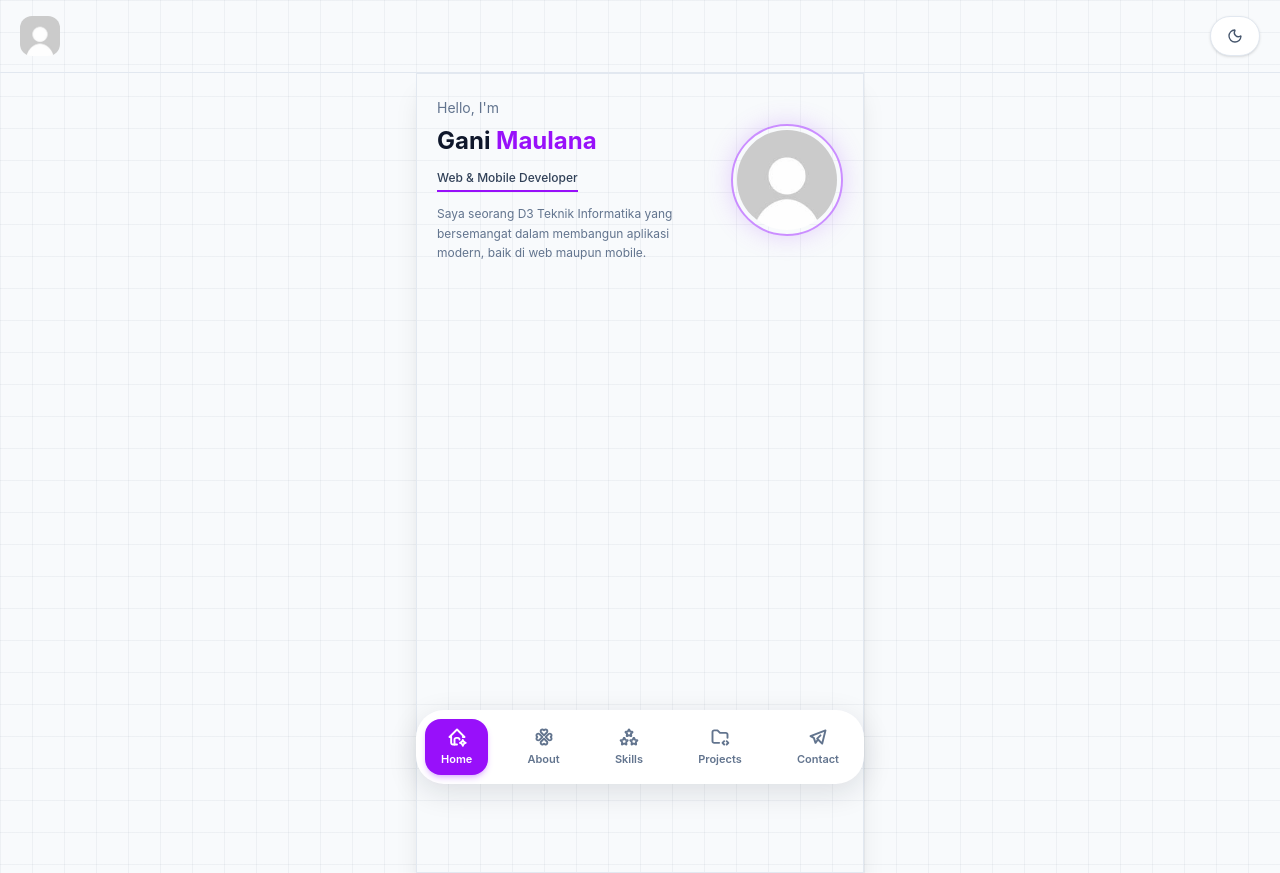
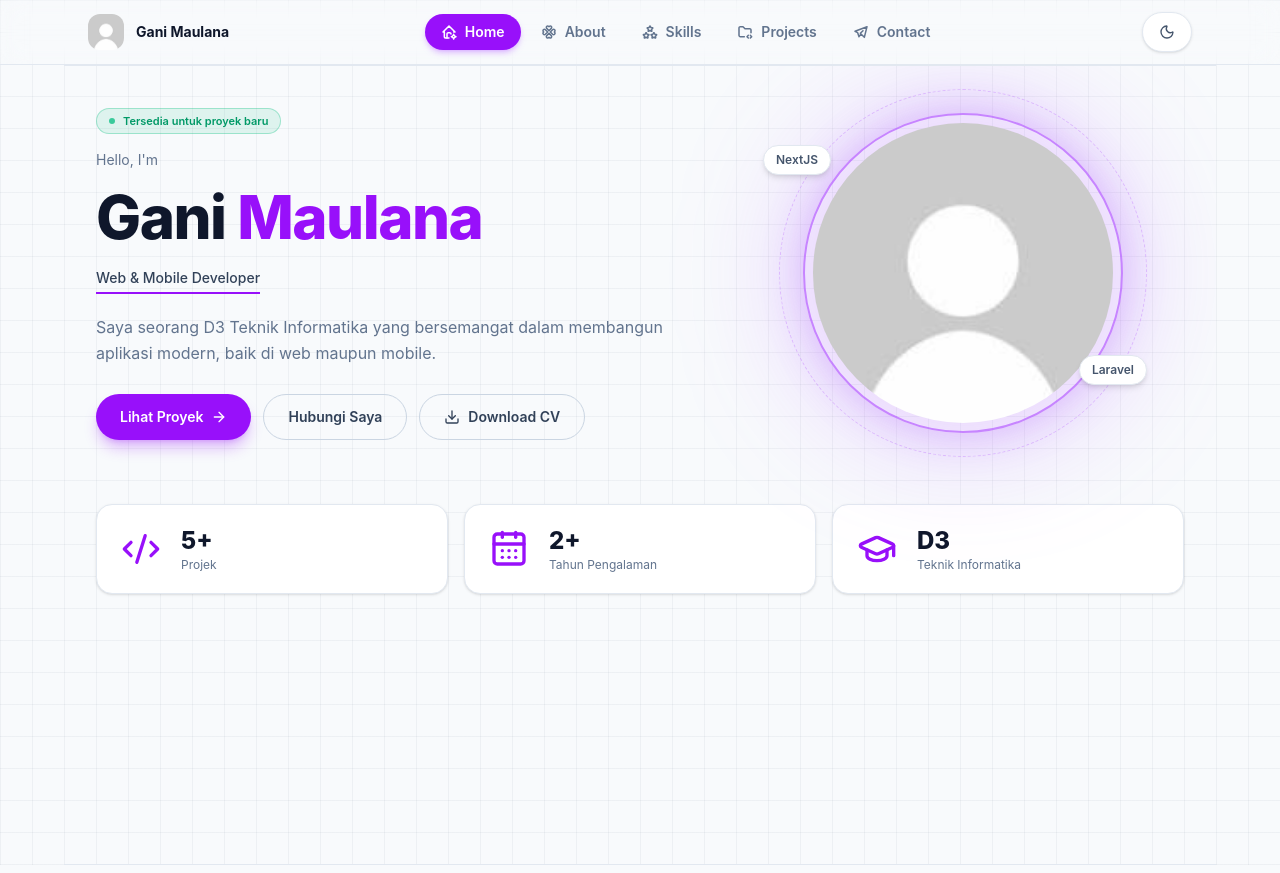
Before and after one commit to ganimaulana3/personal-website, a Next.js app: page / in a window 1280 px wide. Built offline with nearby package versions, Linux system fonts and the light colour scheme.

Commit message:
home - responsive

```diff
--- a/app/layout.tsx
+++ b/app/layout.tsx
@@ -1,7 +1,8 @@
-import Navbar from "@/components/Navbar";
-import Header from "@/components/Header";
+import Navbar from "@/components/global/Navbar";
+import Header from "@/components/global/Header";
+import Topbar from "@/components/global/Topbar";
 import Script from "next/script";
-import { ThemeProvider } from "@/components/theme-provider";
+import { ThemeProvider } from "@/components/global/theme-provider";
 import "@/app/globals.css";
 
 import { Plus_Jakarta_Sans } from "next/font/google";
@@ -23,9 +24,10 @@ export default function RootLayout({
           {`(function(){try{var t=localStorage.getItem("theme");if(t==="dark"||(!t&&matchMedia("(prefers-color-scheme: dark)").matches)){document.documentElement.classList.add("dark")}}catch(e){}})()`}
         </Script>
         <ThemeProvider>
+          <Topbar />
           {/* Header di bagian atas */}
           <Header />
-          <div className="relative mx-auto min-h-screen max-w-md overflow-hidden border border-slate-200 px-5 pb-28 pt-6 shadow-xl dark:border-transparent dark:bg-transparent dark:shadow-none">
+          <div className="relative mx-auto min-h-screen max-w-md overflow-hidden border border-slate-200 px-5 pb-28 pt-6 dark:border-transparent dark:bg-transparent dark:shadow-none md:max-w-6xl md:border-x-0 md:px-8 md:pb-16 md:pt-10">
 
             {/* Konten utama dari page.tsx akan otomatis masuk ke {children} ini */}
             <main>{children}</main>
--- a/app/page.tsx
+++ b/app/page.tsx
@@ -1,34 +1,119 @@
 import Link from "next/link";
+import { ArrowRight, CodeXml, CalendarDays, GraduationCap, Download } from "lucide-react";
 import ShiningStars from "@/components/ShiningStars";
 import ShootingStars from "@/components/ShootingStars";
 import BackgroundFX from "@/components/home/BackgroundFX";
 
+const stats = [
+  {
+    label: "Projek",
+    value: "5+",
+    icon: CodeXml,
+  },
+  {
+    label: "Tahun Pengalaman",
+    value: "2+",
+    icon: CalendarDays,
+  },
+  {
+    label: "Teknik Informatika",
+    value: "D3",
+    icon: GraduationCap,
+  },
+]
+
 export default function Home() {
   return (
     <BackgroundFX>
-      <section className="flex items-center justify-between gap-4">
-        <ShiningStars/>
-        <ShootingStars/>
-        <div className="flex-1 space-y-2">
+      <div className="space-y-10 md:space-y-16">
+        <section className="relative flex items-center gap-5 md:grid md:grid-cols-[1.15fr_0.85fr] md:items-center md:gap-12">
+          <ShiningStars />
+          <ShootingStars />
+          <div className="min-w-0 flex-1 space-y-2 md:space-y-4">
+            <div className="inline-flex items-center gap-2 rounded-full border border-emerald-500/30 bg-emerald-500/10 px-3 py-1 text-[11px] font-semibold text-emerald-600 dark:text-emerald-400">
+              <span className="h-1.5 w-1.5 animate-pulse rounded-full bg-emerald-500" />
+              Tersedia untuk proyek baru
+            </div>
             <p className="text-sm text-slate-500 transition-colors duration-300 dark:text-gray-300">Hello, I&apos;m</p>
-          <h1 className="text-2xl font-bold leading-tight">
+            <h1 className="text-2xl font-bold leading-tight md:text-6xl md:font-extrabold md:leading-[1.05] md:tracking-tight">
               Gani <span className="text-purple-600 dark:text-purple-400">Maulana</span>
             </h1>
-          <p className="inline-block border-b-2 border-purple-600 dark:border-purple-500 pb-1 text-xs font-medium text-slate-700 transition-colors duration-300 dark:text-gray-200">
+            <p className="inline-block border-b-2 border-purple-600 dark:border-purple-500 pb-1 text-xs font-medium text-slate-700 transition-colors duration-300 dark:text-gray-200 md:text-sm">
               Web &amp; Mobile Developer
             </p>
-          <p className="pt-1 text-xs leading-relaxed text-slate-500 transition-colors duration-300 dark:text-gray-400">
+            <p className="max-w-xl pt-1 text-xs leading-relaxed text-slate-500 transition-colors duration-300 dark:text-gray-400 md:text-base">
               Saya seorang D3 Teknik Informatika yang bersemangat dalam membangun aplikasi modern, baik di web maupun mobile.
             </p>
+            {/* CTA — desktop only */}
+            <div className="hidden gap-3 pt-3 md:flex">
+              <Link
+                href="/projects"
+                className="group inline-flex items-center gap-2 rounded-full bg-purple-600 px-6 py-3 text-sm font-semibold text-white shadow-lg shadow-purple-600/30 transition-colors hover:bg-purple-700"
+              >
+                Lihat Proyek
+                <ArrowRight size={16} className="transition-transform group-hover:translate-x-0.5" />
+              </Link>
+              <Link
+                href="/contact"
+                className="inline-flex items-center gap-2 rounded-full border border-slate-300 px-6 py-3 text-sm font-semibold text-slate-700 transition-colors hover:bg-slate-100 dark:border-white/15 dark:text-slate-200 dark:hover:bg-white/5"
+              >
+                Hubungi Saya
+              </Link>
+              <a
+                href="/resume.pdf"
+                download
+                className="inline-flex items-center gap-2 rounded-full border border-slate-300 px-6 py-3 text-sm font-semibold text-slate-700 transition-colors hover:bg-slate-100 dark:border-white/15 dark:text-slate-200 dark:hover:bg-white/5"
+              >
+                <Download size={16} />
+                Download CV
+              </a>
             </div>
-        <div className="relative h-28 w-28 shrink-0 rounded-full border-2 border-purple-500/60 dark:border-purple-400/50 p-1 shadow-[0_0_25px_rgba(168,85,247,0.25)]">
+          </div>
+          {/* Foto profil */}
+          <div className="relative mx-auto h-28 w-28 shrink-0 md:h-80 md:w-80">
+            <div className="absolute inset-0 rounded-full bg-purple-500/30 blur-3xl" />
+            <div className="absolute -inset-4 rounded-full border border-dashed border-purple-400/40 md:-inset-6" />
+            <div className="relative h-full w-full rounded-full border-2 border-purple-500/60 p-1.5 shadow-[0_0_40px_rgba(168,85,247,0.3)] dark:border-purple-400/50 md:p-2">
               <img
-            src="/testing/profile.jpg" // Ganti dengan path foto Anda di folder public/
+                src="/testing/profile.jpg"
                 alt="Gani Maulana"
                 className="h-full w-full rounded-full object-cover"
               />
             </div>
+
+            {/* Chip melayang — desktop only */}
+            <div className="absolute -left-10 top-8 hidden rounded-full border border-slate-200 bg-white px-3 py-1.5 text-xs font-semibold text-slate-600 shadow-md dark:border-white/10 dark:bg-[#151324] dark:text-slate-300 md:block">
+              NextJS
+            </div>
+            <div className="absolute -right-6 bottom-12 hidden rounded-full border border-slate-200 bg-white px-3 py-1.5 text-xs font-semibold text-slate-600 shadow-md dark:border-white/10 dark:bg-[#151324] dark:text-slate-300 md:block">
+              Laravel
+            </div>
+          </div>
         </section>
+
+        {/* ===== STATS — desktop only ===== */}
+        <section className="hidden gap-4 md:grid md:grid-cols-3">
+          {stats.map((stat) => {
+            const Icon = stat.icon;
+            return (
+              <div
+                key={stat.label}
+                className="flex items-center gap-4 rounded-2xl border border-slate-200 bg-white p-5 shadow-sm transition-colors dark:border-white/10 dark:bg-white/5"
+              >
+                <div className="flex h-12 w-12 shrink-0 items-center justify-center text-purple-600 dark:text-purple-400">
+                  <Icon size={40} />
+                </div>
+                <div className="text-left">
+                  <p className="text-2xl font-extrabold text-slate-900 dark:text-slate-100">
+                    {stat.value}
+                  </p>
+                  <p className="text-xs text-slate-500 dark:text-slate-400">{stat.label}</p>
+                </div>
+              </div>
+            );
+          })}
+        </section>
+      </div>
     </BackgroundFX>
   );
 }
--- a/components/Header.tsx
+++ b/components/global/Header.tsx
@@ -2,12 +2,12 @@
 
 import Image from "next/image";
 import { Moon, Sun } from "lucide-react";
-import { useTheme } from "./theme-provider";
+import { useTheme } from "../global/theme-provider";
 
 export default function Header() {
   const { theme, toggleTheme } = useTheme();
   return (
-    <header className="flex items-center justify-between border-b border-slate-200 px-5 py-4 dark:border-white/10">
+    <header className="flex items-center justify-between border-b border-slate-200 px-5 py-4 dark:border-white/10 md:hidden">
       <Image
         src="/testing/profile.jpg"
         alt="Logo Gani Maulana"
--- a/components/Navbar.tsx
+++ b/components/global/Navbar.tsx
@@ -5,7 +5,7 @@ import Link from "next/link";
 import { usePathname } from "next/navigation";
 
 // Struktur data menggunakan SVG komponen langsung
-const items = [
+export const items = [
   {
     id: "home",
     href: "/",
@@ -164,7 +164,7 @@ export default function BottomNav() {
   const pathname = usePathname();
 
   return (
-    <nav className="fixed inset-x-4 bottom-4 z-50 mx-auto max-w-md rounded-[28px] border border-transparent bg-white p-2 shadow-[0_8px_30px_rgba(15,23,42,0.12)] transition-colors duration-300 dark:border-slate-800 dark:bg-slate-900 dark:shadow-[0_8px_30px_rgba(0,0,0,0.5)]">
+    <nav className="fixed inset-x-4 bottom-4 z-50 mx-auto md:hidden max-w-md rounded-[28px] border border-transparent bg-white p-2 shadow-[0_8px_30px_rgba(15,23,42,0.12)] transition-colors duration-300 dark:border-slate-800 dark:bg-slate-900 dark:shadow-[0_8px_30px_rgba(0,0,0,0.5)]">
       <ul className="flex items-center justify-between">
         {items.map(({ id, label, icon: Icon, href }) => {
           const isActive = pathname === href;
--- /dev/null
+++ b/components/global/Topbar.tsx
@@ -0,0 +1,68 @@
+"use client";
+
+import Image from "next/image";
+import Link from "next/link";
+import { usePathname } from "next/navigation";
+import { Moon, Sun } from "lucide-react";
+import { useTheme } from "./theme-provider";
+import { items } from "./Navbar";
+
+export default function Topbar() {
+    const pathname = usePathname();
+    const { theme, toggleTheme } = useTheme();
+
+    return (
+        <header className="sticky top-0 z-40 hidden border-b border-slate-200 backdrop-blur-md transition-colors duration-300 dark:border-white/10 md:block">
+            <div className="mx-auto flex h-16 max-w-6xl items-center justify-between px-6">
+                {/* Brand */}
+                <Link href="/" className="flex items-center gap-3">
+                    <Image
+                        src="/testing/profile.jpg"
+                        alt="Logo Gani Maulana"
+                        width={36}
+                        height={36}
+                        className="h-9 w-9 rounded-xl object-cover"
+                    />
+                    <span className="text-sm font-bold text-slate-900 dark:text-slate-100">
+                        Gani Maulana
+                    </span>
+                </Link>
+
+                {/* Navigasi horizontal */}
+                <nav>
+                    <ul className="flex items-center gap-1">
+                        {items.map(({ id, label, icon: Icon, href }) => {
+                            const isActive = pathname === href;
+                            return (
+                                <li key={id}>
+                                    <Link
+                                        href={href}
+                                        aria-current={isActive ? "page" : undefined}
+                                        className={`flex items-center gap-2 rounded-full px-4 py-2 text-sm font-semibold transition-colors duration-200 ${isActive
+                                                ? "bg-purple-600 text-white shadow-md shadow-purple-500/30"
+                                                : "text-slate-500 hover:bg-slate-100 hover:text-slate-800 dark:text-slate-400 dark:hover:bg-white/5 dark:hover:text-slate-100"
+                                            }`}
+                                    >
+                                        <Icon className="h-4 w-4" />
+                                        {label}
+                                    </Link>
+                                </li>
+                            );
+                        })}
+                    </ul>
+                </nav>
+
+                {/* Theme toggle */}
+                <button
+                    onClick={toggleTheme}
+                    aria-label="Ganti tema"
+                    className="flex h-10 items-center justify-center gap-2 rounded-full border px-4 shadow-sm transition-colors
+            border-slate-200 bg-white text-slate-600 hover:bg-slate-50
+            dark:border-white/10 dark:bg-[#151324] dark:text-gray-300 dark:shadow-none dark:hover:bg-[#1d1836]"
+                >
+                    {theme === "dark" ? <Sun size={16} /> : <Moon size={16} />}
+                </button>
+            </div>
+        </header>
+    )
+}
--- a/components/home/BackgroundFX.tsx
+++ b/components/home/BackgroundFX.tsx
@@ -1,7 +1,7 @@
 "use client";
 
 import React from 'react';
-import { useTheme } from '../theme-provider';
+import { useTheme } from '../global/theme-provider';
 
 export default function BackgroundFX({ children, className = "" }: { children: React.ReactNode; className?: string }) {
   const { theme } = useTheme();
```
Also changed, not shown: components/global/theme-provider.tsx (renamed from components/theme-provider.tsx). Lines whose indentation alone changed are shown as unchanged.
